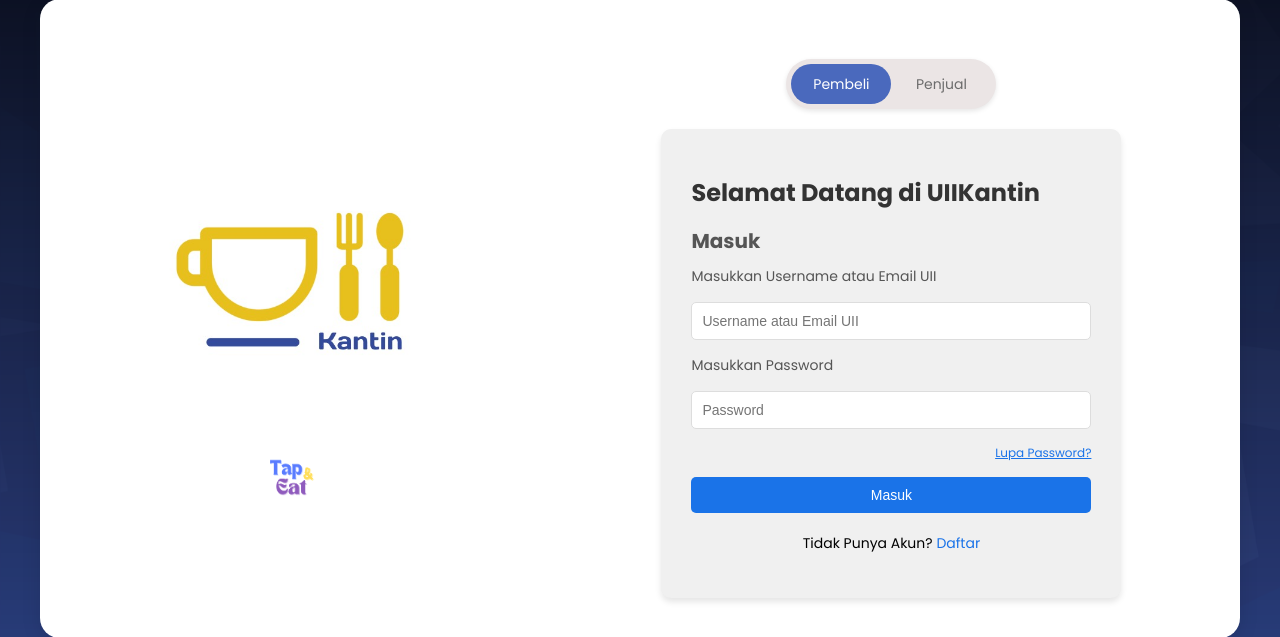
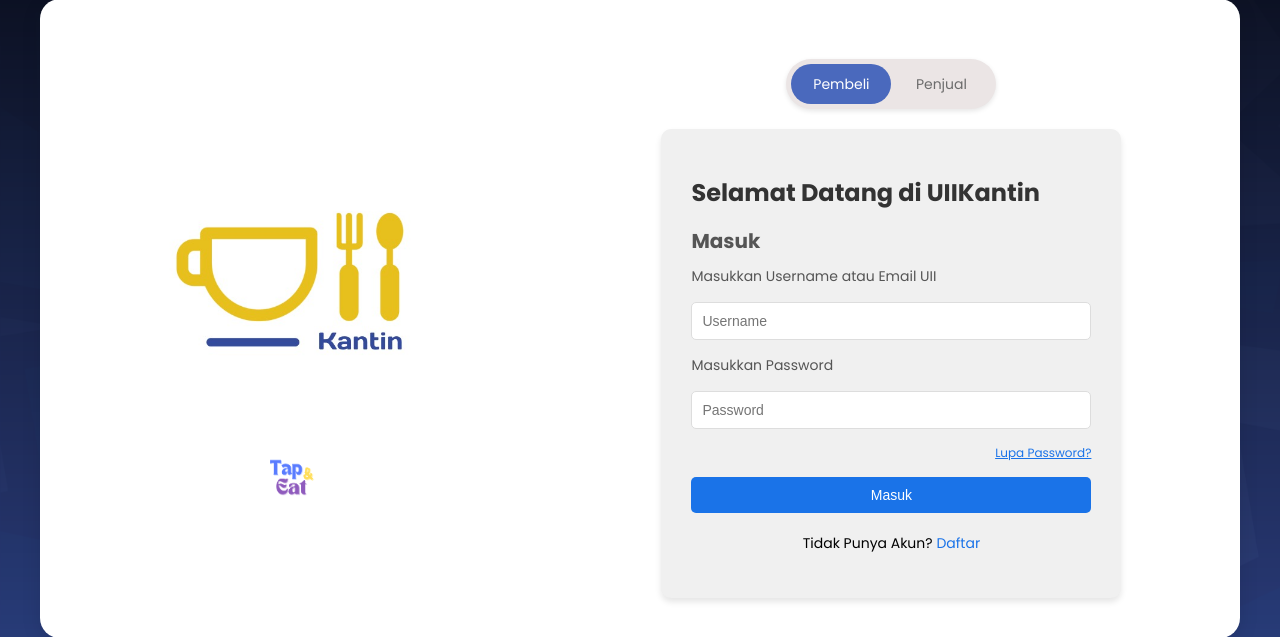
Before and after one commit to ShihabuddinAH/UIIKantin, a PHP site: page /PHP/LOGIN/login.php in a window 1280 px wide. Shown: the part 41-678 px from the top of the page. Run offline with PHP 8.4, Linux system fonts and the light colour scheme.

Commit message:
On branch main  Your branch is up to date with 'origin/main'. 	modified:   PHP/LOGIN/login.php

```diff
--- a/PHP/LOGIN/login.php
+++ b/PHP/LOGIN/login.php
@@ -40,7 +40,7 @@
         <!-- Login Form -->
         <form action="auth.php" id="login-form" method="POST">
           <label for="username">Masukkan Username atau Email UII</label>
-          <input type="text" id="username" name="username" placeholder="Username atau Email UII" required>
+          <input type="text" id="username" name="username" placeholder="Username" required>
 
           <label for="password">Masukkan Password</label>
           <input type="password" id="password" name="password" placeholder="Password" required>
```
